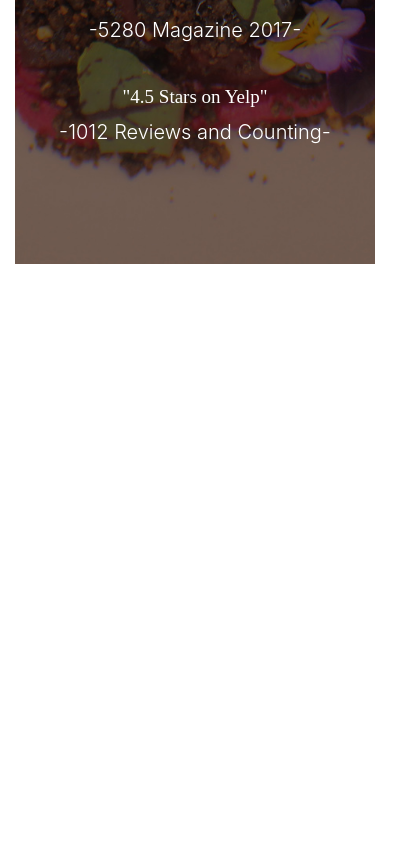
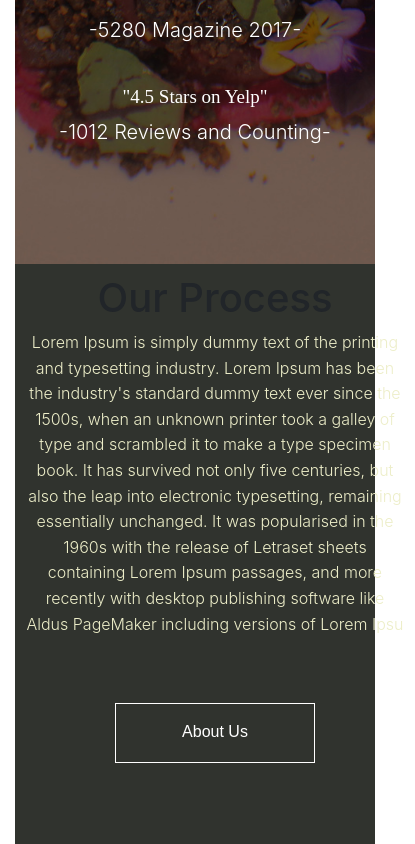
Before and after one commit to edisplay/acorn, a React (Create React App) app: page / in a window 390 px wide. Shown: the part 736-1580 px from the top of the page, 415 px wide, since content can reach past the window. Before the commit the page ends 1000 px from the top, so only its background shows below. Built offline with nearby package versions, Linux system fonts and the light colour scheme; the HTML template or start-up script is replaced by a standard one; a web font is replaced by a local one.

Commit message:
mobile test

```diff
--- a/src/App.js
+++ b/src/App.js
@@ -2,7 +2,7 @@ import React from 'react';
 import './App.css';
 import './sass/_base.scss';
 import Header from './components/Header/Header';
-// import Process from './components/Process/Process';
+import Process from './components/Process/Process';
 // import Gsaphero from './components/Gsaphero/Gsaphero';
 // import Reservations from './components/Reservations/Reservations';
 // import Menu from './components/Menu/Menu';
@@ -16,8 +16,8 @@ function App() {
   return (
     <div className="container">
       <Header className= "header"/>
-      {/* <Process className= "process"/>
-      <Gsaphero className="gsaphero"/>
+      <Process className= "process"/>
+      {/* <Gsaphero className="gsaphero"/>
       <Reservations className="reservations"/>
       <Menu className="menu"/>
       <Seasonal className="seasonal"/>
```
